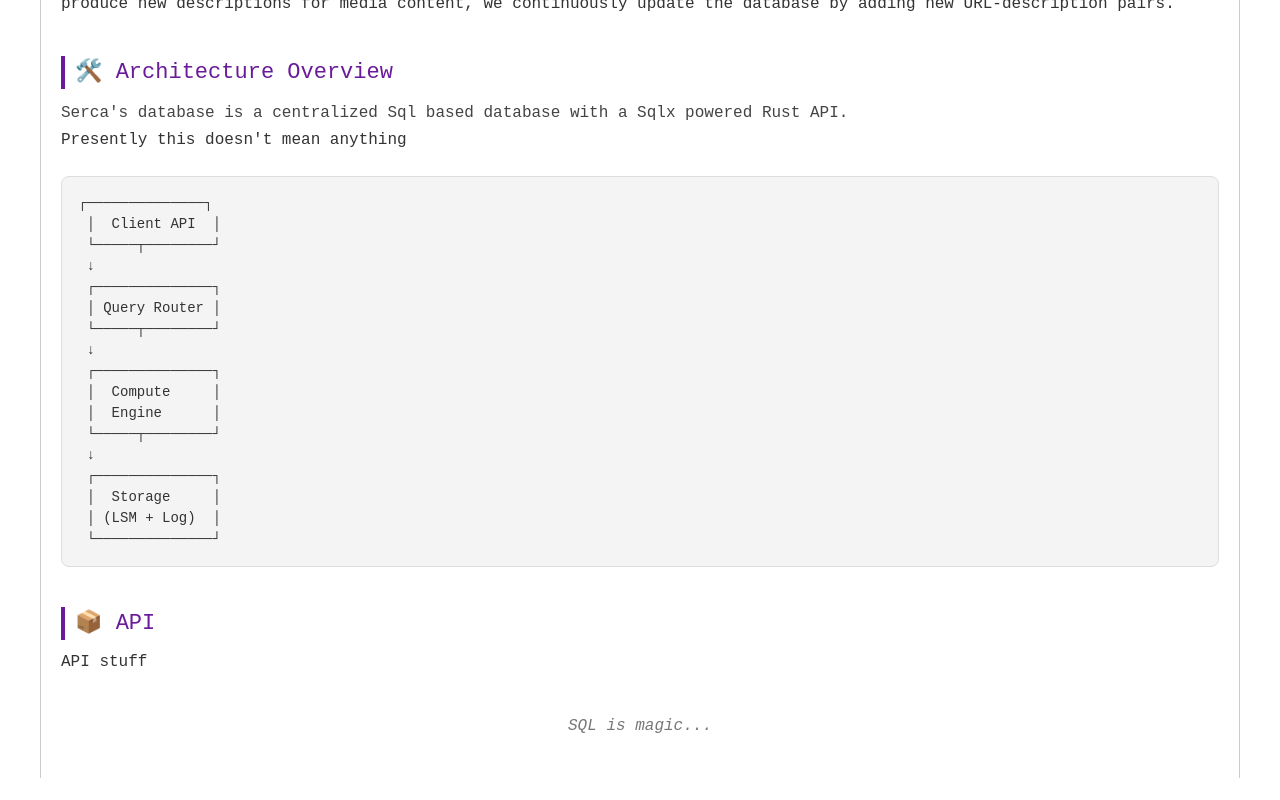
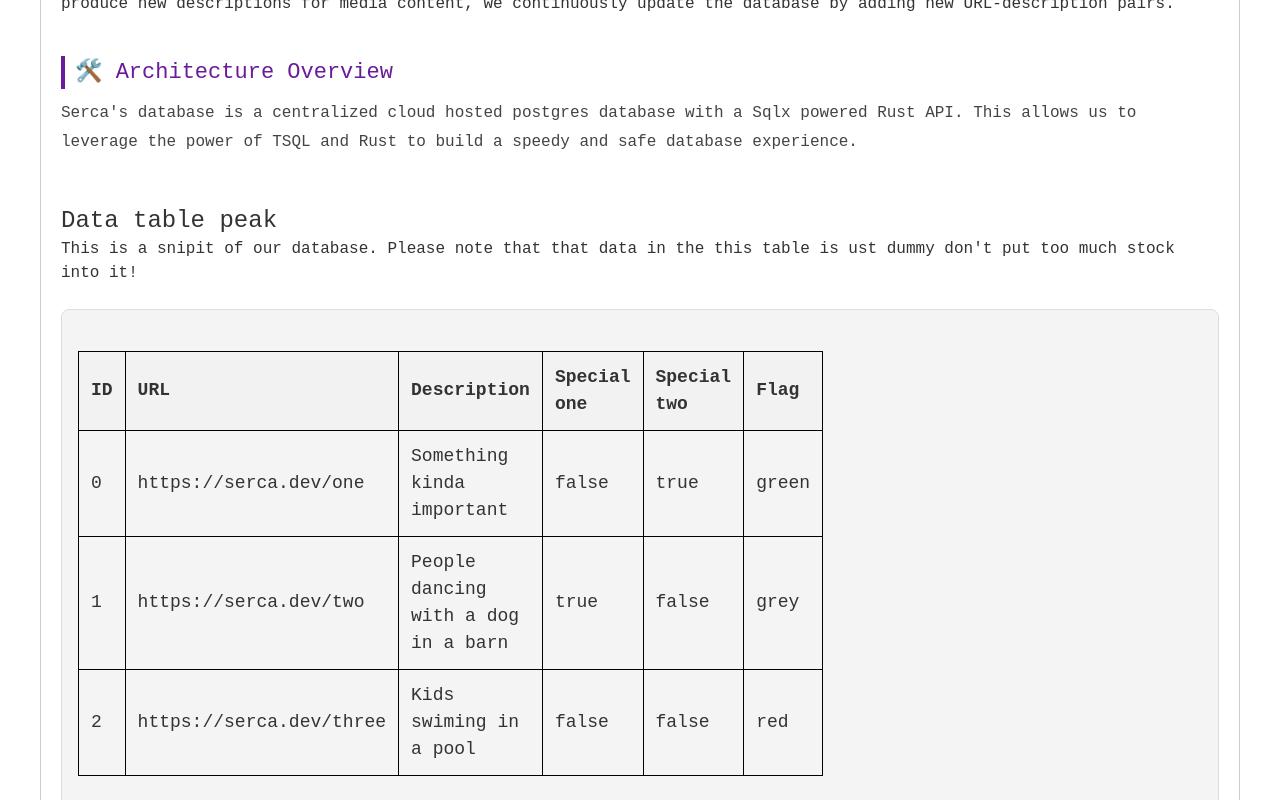
Before and after one commit to KilroyWasHere-cs-j/Serca-web, a SvelteKit app in the folder serca-web/: page /database in a window 1280 px wide. Shown: the part 540-1340 px from the top of the page. Before the commit the page ends 1318 px from the top, so only its background shows below. Built offline with nearby package versions, Linux system fonts and the light colour scheme.

Commit message:
Adding real text to the database page

```diff
--- a/serca-web/src/routes/database/+page.svelte
+++ b/serca-web/src/routes/database/+page.svelte
@@ -9,7 +9,7 @@
   <!-- Header -->
   <div style="text-align: center; margin-bottom: 40px;">
     <h1 style="font-size: 32px; font-weight: normal; color: #003366; margin-bottom: 10px;">SercaDB</h1>
-    <p style="font-size: 16px; font-style: italic; color: #666;">"Built for scale. Designed for chaos."</p>
+    <p style="font-size: 16px; font-style: italic; color: #666;">"Built for storing video descriptions, capable of storing pie recipes."</p>
   </div>
 
   <!-- Table of Contents -->
@@ -35,38 +35,77 @@
   <section id="architecture" style="margin-bottom: 40px;">
     <h2 style="font-size: 22px; font-weight: normal; color: #6A1B9A; margin-bottom: 10px;">🛠️ Architecture Overview</h2>
     <p style="font-size: 16px; line-height: 1.8; color: #444;">
-      Serca's database is a centralized Sql based database with a Sqlx powered Rust API.
+      Serca's database is a centralized cloud hosted postgres database with a Sqlx powered Rust API. This allows us to leverage the power
+      of TSQL and Rust to build a speedy and safe database experience.
     </p>
 
-    <p>Presently this doesn't mean anything</p>
+    <br>
+    <br>
+
+    <h3 class="text-2xl">Data table peak</h3>
+    <p>This is a snipit of our database. Please note that that data in the this table is ust dummy don't put too much stock into it!</p>
     <div style="margin-top: 24px; padding: 16px; background-color: #f4f4f4; border: 1px solid #ddd; border-radius: 8px; font-size: 14px; white-space: pre-wrap;">
-      <code style="font-family: 'Courier New', Courier, monospace;">
-        ┌──────────────┐<br/>
-        │  Client API  │<br/>
-        └─────┬────────┘<br/>
-              ↓<br/>
-        ┌──────────────┐<br/>
-        │ Query Router │<br/>
-        └─────┬────────┘<br/>
-              ↓<br/>
-        ┌──────────────┐<br/>
-        │  Compute     │<br/>
-        │  Engine      │<br/>
-        └─────┬────────┘<br/>
-              ↓<br/>
-        ┌──────────────┐<br/>
-        │  Storage     │<br/>
-        │ (LSM + Log)  │<br/>
-        └──────────────┘
-      </code>
+      <table>
+        <thead>
+            <tr>
+                <th>ID</th>
+                <th>URL</th>
+                <th>Description</th>
+                <th>Special one</th>
+                <th>Special two</th>
+                <th>Flag</th>
+            </tr>
+        </thead>
+        <tbody>
+            <tr>
+                <td>0</td>
+                <td>https://serca.dev/one</td>
+                <td>Something kinda important</td>
+                <td>false</td>
+                <td>true</td>
+                <td>green</td>
+            </tr>
+            <tr>
+                <td>1</td>
+                <td>https://serca.dev/two</td>
+                <td>People dancing with a dog in a barn</td>
+                <td>true</td>
+                <td>false</td>
+                <td>grey</td>
+            </tr>
+            <tr>
+                <td>2</td>
+                <td>https://serca.dev/three</td>
+                <td>Kids swiming in a pool</td>
+                <td>false</td>
+                <td>false</td>
+                <td>red</td>
+            </tr>
+        </tbody>
+    </table>
     </div>
   </section>
 
   <!-- API -->
   <section id="api" style="margin-bottom: 40px;">
     <h2 style="font-size: 22px; font-weight: normal; color: #6A1B9A; margin-bottom: 10px;">📦 API</h2>
-    <p>API stuff</p>
-  </section>
+    <p>
+      Although it's not public available yet we have an API. We will add more information here
+      as we build it out and make it public.
+    </p>
+
+    <br>
+    <br>
+
+    <!-- <h2>API samples</h2>
+    <div class="bg-white border border-gray-300 p-4 font-mono text-sm text-gray-800 shadow-inner">
+      <pre>
+> https://serca.dev/api/getrec
+>
+> "animals"
+      </pre>
+    </div>
+  </section> -->
 
   <!-- Final Note -->
   <div style="text-align: center; margin-top: 40px;">
@@ -104,4 +143,24 @@
   ul li:hover {
     background-color: #f0f0f0;
   }
+
+  table {
+    width: 50%;
+    border-collapse: collapse;
+    margin: 25px 0;
+    font-size: 18px;
+    text-align: left;
+  }
+
+  table, th, td {
+    border: 1px solid black;
+  }
+
+  th, td {
+    padding: 12px;
+  }
+
+  th {
+    background-color: #f2f2f2;
+  }
 </style>
```
